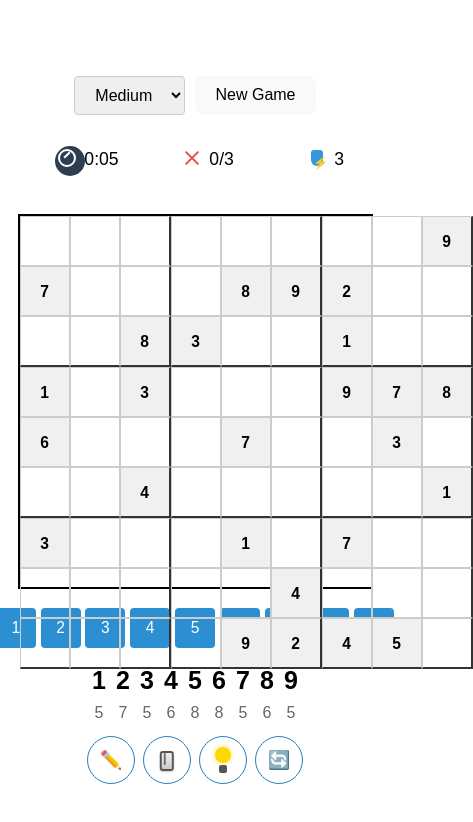
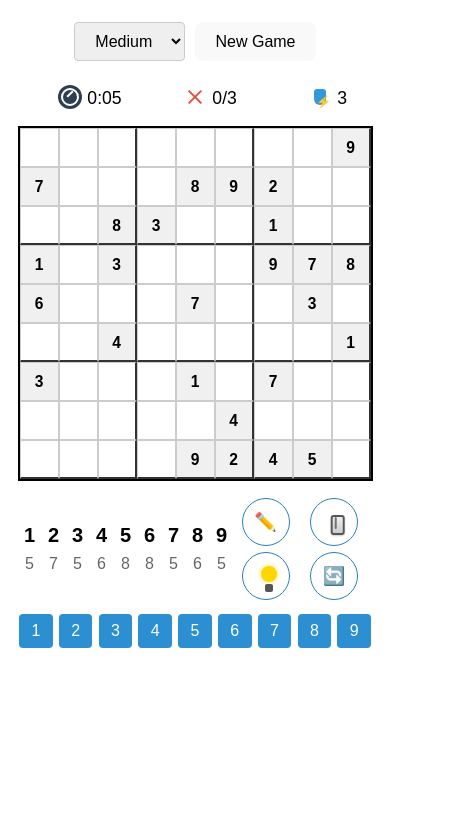
Before and after one commit to kiranofans/sudoku_game, a React (Vite) app: page / in a window 390 px wide. Shown: the top 822 px of the page, 473 px wide, since content can reach past the window. Built offline with nearby package versions, Linux system fonts and the light colour scheme.

Commit message:
fixed sudoku board on mobile web (H5)

```diff
--- a/src/App.css
+++ b/src/App.css
@@ -13,6 +13,10 @@
   box-sizing: border-box;
 }
 
+body {
+  padding: env(safe-area-inset-top) env(safe-area-inset-right) env(safe-area-inset-bottom) env(safe-area-inset-left);
+}
+
 .game-title {
   text-align: left;
   font-size: clamp(1.2rem, 2vw, 2rem)m;
@@ -25,7 +29,7 @@
   display: flex;
   flex-direction: column;
   align-items: center;
-  justify-content: center;
+  justify-content: flex-start;
   font-size: medium;
   width: 100%;
   min-height: 100vh;
@@ -81,12 +85,17 @@ body {
 
 .game-container {
   display: flex;
-  gap: 26px;
+  flex-direction: row;
+  /* stack vertically on mobile */
+  align-items: center;
+  /* center horizontally */
+  justify-content: center;
+  gap: 1rem;
   width: 100%;
-  justify-content: center;
-  align-items: center;
-  max-width: 700px;
-  margin-top: 0.1rem;
+  max-width: 500px;
+  /* optional, caps size on desktop */
+  margin: 0 auto;
+  /* center horizontally */
 }
 
 .board-section {
@@ -105,11 +114,10 @@ body {
   /* keep square */
   width: 100%;
   /* fill container */
-  max-width: 95vw;
+  max-width: 90vw;
   /* cap to screen width */
-  margin: 12px auto;
+  margin: 10px auto;
   border: 2px solid #000000;
-
   background: white;
 }
 
@@ -235,14 +243,15 @@ body {
 .control-panel {
   display: flex;
   flex-direction: column;
-  gap: 10px;
+  gap: 8px;
   margin-left: 12px;
   width: 180px;
 }
 
 .number-pad {
-  margin-top: 74px;
+  margin-top: 2rem;
   display: grid;
+  align-items: center;
   grid-template-columns: repeat(3, 1fr);
   gap: 5px;
 }
@@ -383,6 +392,7 @@ body {
   flex-direction: column;
   align-items: left;
   min-width: 24px;
+
 }
 
 .count-item .number {
@@ -405,7 +415,8 @@ body {
   display: flex;
   grid-template-columns: repeat(2, 1fr);
   gap: 8px;
-  margin-top: 15px;
+  align-items: center;
+  margin-top: 4px;
 }
 
 .action-buttons button {
@@ -789,8 +800,10 @@ button {
   .game-container {
     flex-direction: column;
     align-items: center;
+    justify-content: center;
     gap: 0.1rem;
     width: 100%;
+    max-width: 400px;
   }
 
   .wrapper {
@@ -805,20 +818,37 @@ button {
     display: none;
   }
 
+  .game-info{
+    display: flex;
+    align-items: center;
+    justify-content: space-around;
+    margin: 0.1rem;
+  }
+  .info-icon{
+    width: 24px;
+    height: 24px;
+  }
+
   .control-panel {
     width: 100%;
     margin-left: 0;
     align-items: center;
     margin-top: 0.1rem;
     display: flex;
+    justify-content: flex-end;
+    z-index: 10;
     flex-direction: column;
     gap: 0.1rem;
   }
 
   /* Sudoku board fills width */
   .sudoku-board {
+    color: #2c8fd1;
     width: 90vw;
     aspect-ratio: 1 / 1;
+    justify-content: center;
+    max-width: 100%;
+    margin-bottom: 0.2rem auto;
   }
 
   /* Number pad: 1 row layout */
@@ -826,31 +856,98 @@ button {
     display: grid;
     grid-template-columns: repeat(9, 1fr);
     /* 9 buttons in one row */
-    gap: 0.3rem;
+    gap: 3px;
     margin: 0.25rem 0;
     width: 100%;
+    max-width: 100%;
     justify-items: center;
+    grid-auto-rows: 50px;
+    /* height of each button */
+    margin: 0 auto;
   }
 
   .number-pad button {
-    width: 2.5rem;
-    height: 2.5rem;
+    width: 2.1rem;
+    height: auto;
     aspect-ratio: 1 / 1;
+
     /* smaller size for mobile */
-    font-size: clamp(14px, 4vw, 18px);
+    font-size: clamp(16px, 4vw, 18px);
     /* slightly smaller font */
     padding: 0;
   }
 
+  .counts-and-actionbtn {
+    display: flex;
+    justify-content: space-between;
+    align-items: flex-start;
+    /* align top */
+    gap: 8px;
+    width: 100%;
+    grid-template-columns: 1fr;
+    margin-top:0.1rem;
+    margin-bottom: 0.3rem;
+    /* spacing between counts and action buttons */
+  }
+
+  .horizontal-counts {
+    display: flex;
+    align-self: center;
+  }
+
+  .count-item .number {
+    font-weight: bold;
+    font-size: clamp(20px, 4vw, 22px);
+  }
+
   .action-buttons {
-    display: flex;
+    display: grid;
     grid-template-columns: repeat(2, 1fr);
-    gap: 8px;
+    gap: 6px;
+    width: 100%;
+    max-width: 150px;
+    align-items: flex-end;
     margin-top: 0.1rem;
+  }
+
+  .action-buttons button {
+    width: 3rem;
+    height: auto;
+    aspect-ratio: 1/1;
+    font-size: clamp(12px, 4vw, 16px);
+  }
+
+
+  .action-buttons button .btn-pencil,
+  .action-buttons button .btn-eraser,
+  .action-buttons button .btn-hint,
+  .action-buttons button .btn-reset {
+    width: 20px;
+    /* scale down icon inside */
+    height: 20px;
+  }
+
+  .btn-hint {
+
+    transform: translate(-50%, -50%);
+    width: 20px;
+    height: 20px;
   }
 
   /* Optional: responsive scaling */
   .cell {
-    font-size: clamp(14px, 4vw, 18px);
+    font-size: clamp(14px, 4vw, 16px);
+    width: auto;
+    height: auto;
+    box-sizing: border-box;
   }
+
+  .cell.bottom-border {
+    border-bottom: 2px solid #333;
+  }
+
+  .cell.right-border {
+    border-right: 2px solid #333;
+  }
+
 }
--- a/src/App.tsx
+++ b/src/App.tsx
@@ -16,8 +16,8 @@ function App() {
   const [isGameOver, setIsGameOver] = useState(false);
   const [hintsRemaining, setHintsRemaining] = useState(3);
   const [isPencilMode, setIsPencilMode] = useState(false);
-  const [numberCounts, setNumberCounts] = useState<{[key: number]: number}>(
-    Array.from({length: 9}, (_, i) => i + 1).reduce((acc, num) => ({...acc, [num]: 9}), {})
+  const [numberCounts, setNumberCounts] = useState<{ [key: number]: number }>(
+    Array.from({ length: 9 }, (_, i) => i + 1).reduce((acc, num) => ({ ...acc, [num]: 9 }), {})
   );
   const [crossHighlight, setCrossHighlight] = useState<{
     row: number | null;
@@ -57,7 +57,7 @@ function App() {
   }, [difficulty]);
 
   const updateNumberCounts = useCallback((currentBoard: (number | null)[][]) => {
-    const counts: {[key: number]: number} = {};
+    const counts: { [key: number]: number } = {};
     for (let num = 1; num <= 9; num++) counts[num] = 0;
 
     for (let row = 0; row < 9; row++) {
@@ -67,7 +67,7 @@ function App() {
       }
     }
 
-    const newCounts: {[key: number]: number} = {};
+    const newCounts: { [key: number]: number } = {};
     for (let num = 1; num <= 9; num++) {
       newCounts[num] = 9 - counts[num];
     }
@@ -85,7 +85,7 @@ function App() {
 
   const updateCountsAfterInput = useCallback((num: number, increment: boolean) => {
     setNumberCounts(prev => {
-      const newCounts = {...prev};
+      const newCounts = { ...prev };
       if (increment) {
         newCounts[num] = Math.min(newCounts[num] + 1, 9);
       } else {
@@ -290,8 +290,8 @@ function App() {
                         const isSameBox =
                           crossHighlight.row !== null &&
                           crossHighlight.col !== null &&
-                Math.floor(rowIndex/3) === Math.floor(crossHighlight.row/3) &&
-                Math.floor(colIndex/3) === Math.floor(crossHighlight.col/3);
+                          Math.floor(rowIndex / 3) === Math.floor(crossHighlight.row / 3) &&
+                          Math.floor(colIndex / 3) === Math.floor(crossHighlight.col / 3);
                         const isSelected = selectedCell?.toString() === [rowIndex, colIndex].toString();
                         const isConflict = cell !== null &&
                           selectedCell &&
@@ -336,21 +336,12 @@ function App() {
               </div>
 
               <div className="control-panel">
-          <div className="number-pad">
-            {[1, 2, 3, 4, 5, 6, 7, 8, 9].map(num => (
-              <button
-                key={num}
-                onClick={() => handleNumberInput(num)}
-                disabled={isGameOver || numberCounts[num] <= 0}
-                className={numberCounts[num] <= 0 ? 'completed' : ''}
-              >
-                {num}
-              </button>
-            ))}
-          </div>
 
+
+                <div className="counts-and-actionbtn">
+                    {/*Wrap counts + actions together */}
                 <div className="horizontal-counts">
-            {Array.from({length: 9}, (_, i) => i + 1).map(num => (
+                  {Array.from({ length: 9 }, (_, i) => i + 1).map(num => (
                     <div key={num} className="count-item">
                       <div className={`number ${numberCounts[num] <= 0 ? 'completed' : ''}`}>
                         {num}
@@ -359,7 +350,6 @@ function App() {
                     </div>
                   ))}
                 </div>
-
                   <div className="action-buttons">
                     <button
                       className={isPencilMode ? 'active' : ''}
@@ -377,7 +367,22 @@ function App() {
                       <div className="btn-reset"></div>
                     </button>
                   </div>
+
                 </div>
+                <div className="number-pad">
+                  {[1, 2, 3, 4, 5, 6, 7, 8, 9].map(num => (
+                    <button
+                      key={num}
+                      onClick={() => handleNumberInput(num)}
+                      disabled={isGameOver || numberCounts[num] <= 0}
+                      className={numberCounts[num] <= 0 ? 'completed' : ''}
+                    >
+                      {num}
+                    </button>
+                  ))}
+                </div>
+              </div>
+
             </div>
 
             {isGameOver && (
```
Also changed, not shown: 4 other files (tests, documents, lock files or other folders). Lines whose indentation alone changed are shown as unchanged.
